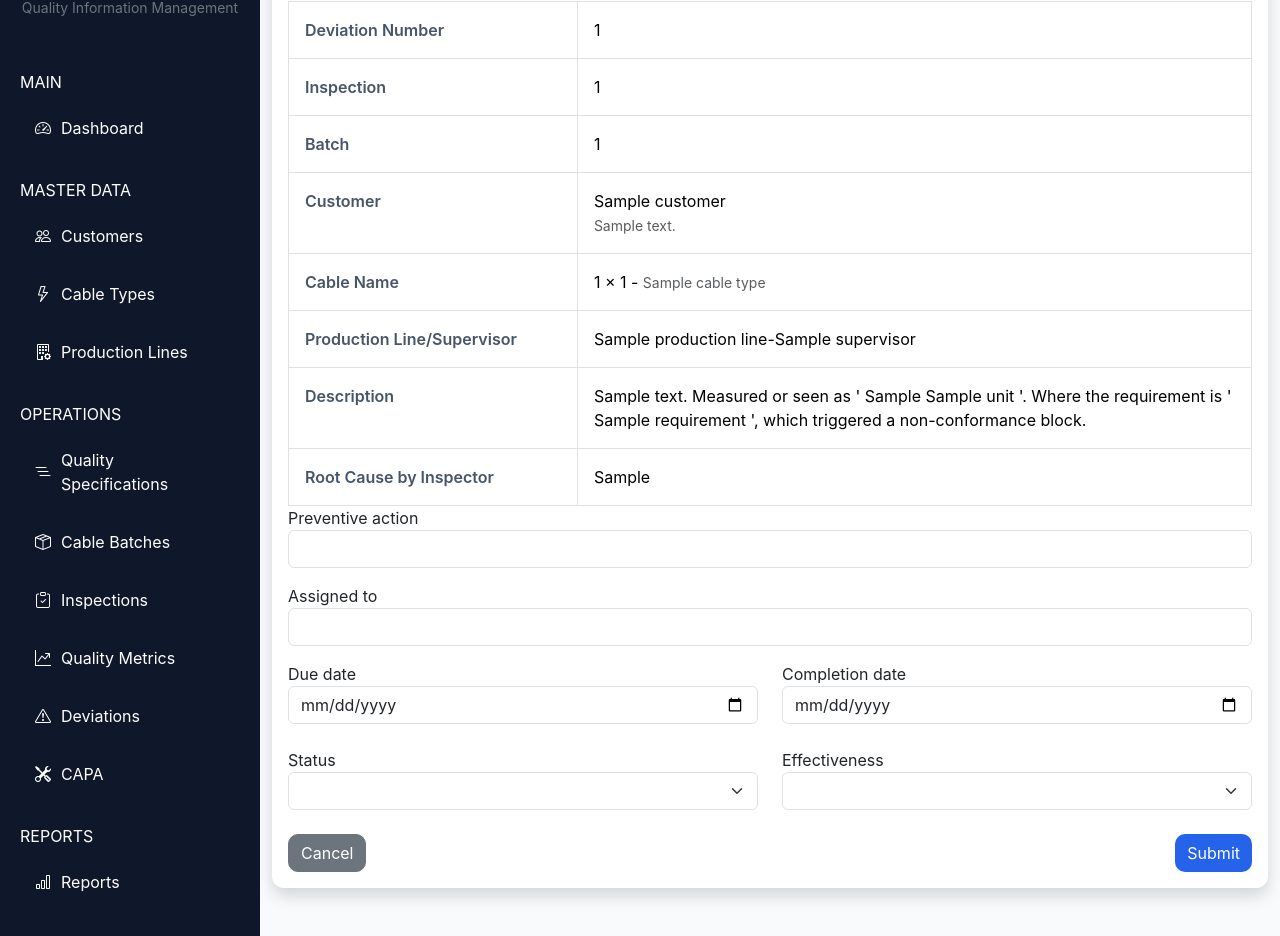
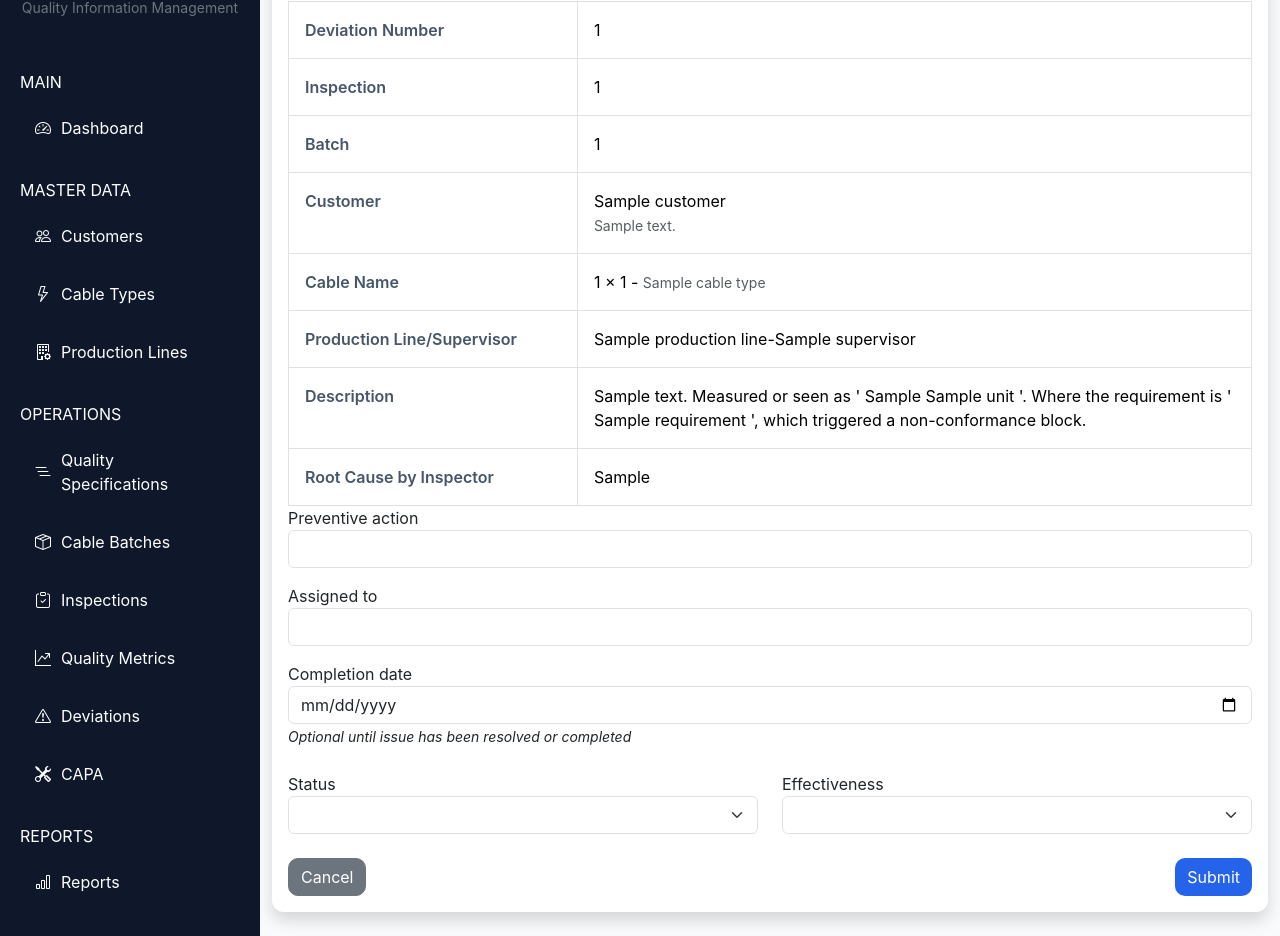
Before and after one commit to Coolguyifez/CableQualityIMS, a Python web app: template app/templates/capa_form.html in a window 1280 px wide. Shown: the part 184-1120 px from the top of the page. Run offline with Jinja, Linux system fonts and the light colour scheme; the template is opened without the code that fills it: most values are stand-ins (such as "Sample title", 1, 10 or a date in 2020); form fields are guessed from the names that the template uses.

Commit message:
Add due date field for certain user roles
Added due date input for specific user roles and clarified optional completion date.

```diff
--- a/app/templates/capa_form.html
+++ b/app/templates/capa_form.html
@@ -220,6 +220,7 @@ Root Cause by Inspector
 </div>
 
 <div class="row">
+{% if current_user.role in ["System Administrator", "Company Administrator", "Quality Manager"] %}
 
 <div class="col">
 
@@ -228,12 +229,15 @@ Root Cause by Inspector
 {{ form.due_date(class="form-control") }}
 
 </div>
+{% endif %}
 
 <div class="col">
 
 {{ form.completion_date.label }}
 
 {{ form.completion_date(class="form-control") }}
+
+<small><i>Optional until issue has been resolved or completed</i></small>
 
 </div>
 
```
